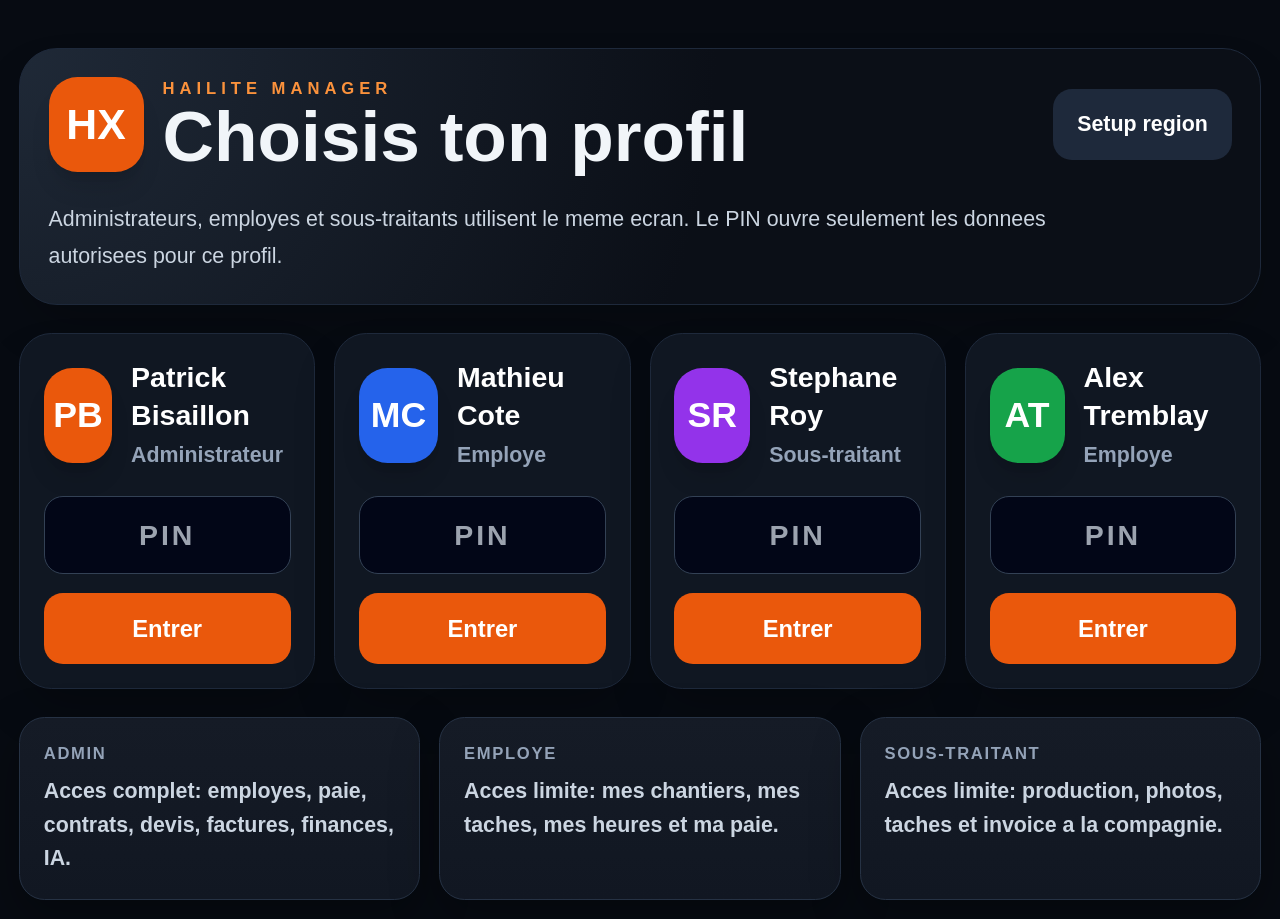
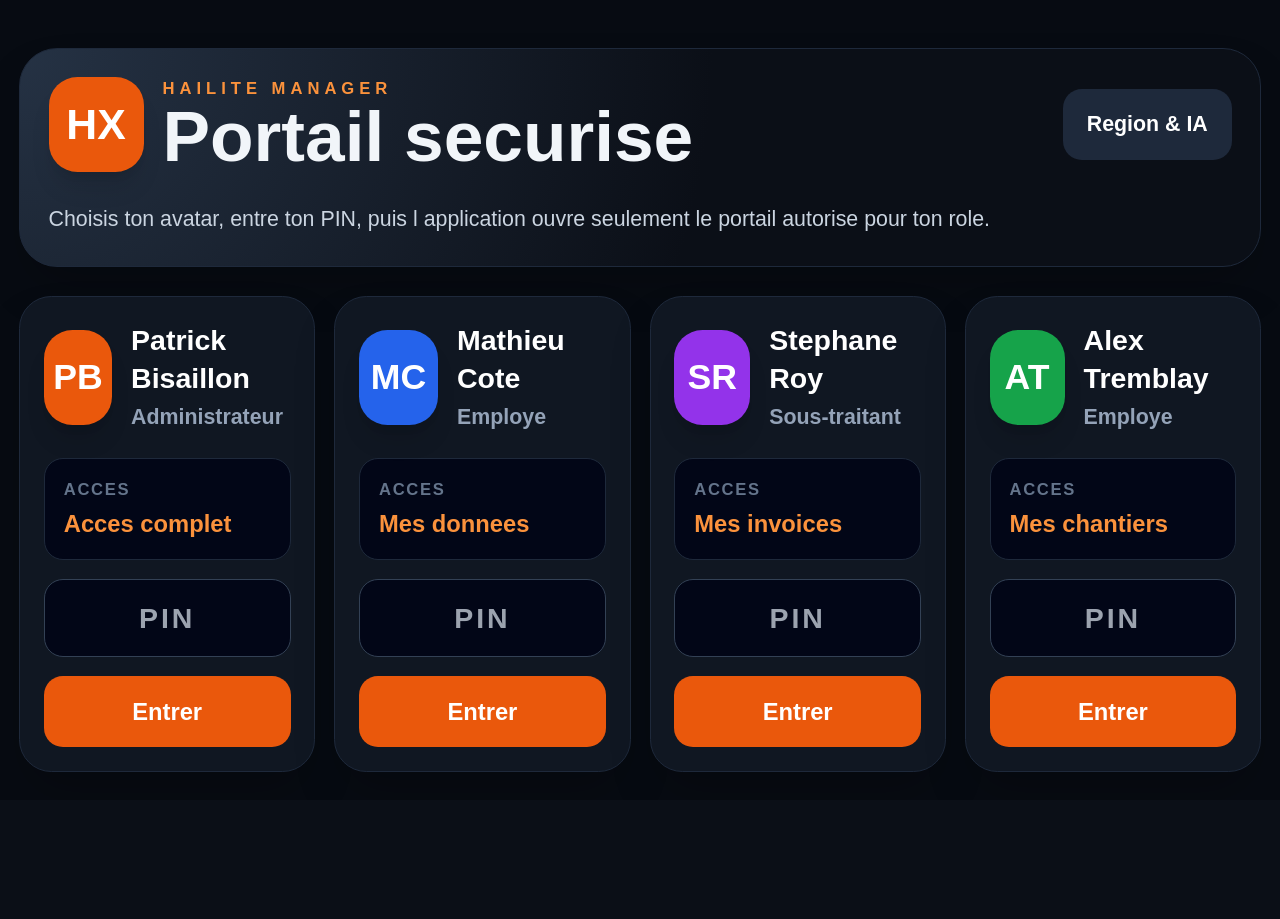
Before and after one commit to bisaillonpatrick1979-dev/Chatgpt-hailite-, a Next.js app: page / in a window 1280 px wide. After the commit the page ends 800 px from the top, so only its background shows below. Built offline with nearby package versions, Linux system fonts and the light colour scheme.

Commit message:
Refine installed portal visual and onboarding link

```diff
--- a/app/page.tsx
+++ b/app/page.tsx
@@ -1,28 +1,28 @@
 import Link from "next/link";
 
 const people = [
-  { name: "Patrick Bisaillon", role: "Administrateur", initials: "PB", href: "/admin", color: "bg-orange-600" },
-  { name: "Mathieu Cote", role: "Employe", initials: "MC", href: "/worker", color: "bg-blue-600" },
-  { name: "Stephane Roy", role: "Sous-traitant", initials: "SR", href: "/contractor", color: "bg-purple-600" },
-  { name: "Alex Tremblay", role: "Employe", initials: "AT", href: "/worker", color: "bg-green-600" }
+  { name: "Patrick Bisaillon", role: "Administrateur", initials: "PB", href: "/admin", color: "bg-orange-600", status: "Acces complet" },
+  { name: "Mathieu Cote", role: "Employe", initials: "MC", href: "/worker", color: "bg-blue-600", status: "Mes donnees" },
+  { name: "Stephane Roy", role: "Sous-traitant", initials: "SR", href: "/contractor", color: "bg-purple-600", status: "Mes invoices" },
+  { name: "Alex Tremblay", role: "Employe", initials: "AT", href: "/worker", color: "bg-green-600", status: "Mes chantiers" }
 ];
 
 export default function Root() {
   return (
     <main className="min-h-screen bg-[#070b12] p-4 text-slate-100">
       <section className="mx-auto max-w-6xl pt-6">
-        <div className="rounded-[2rem] border border-slate-800 bg-[radial-gradient(circle_at_top_left,#1f2937,#0b0f17_55%)] p-6 shadow-2xl">
+        <div className="rounded-[2rem] border border-slate-800 bg-[radial-gradient(circle_at_top_left,#253244,#0b0f17_55%)] p-6 shadow-2xl">
           <div className="flex flex-col justify-between gap-4 md:flex-row md:items-center">
             <div className="flex items-center gap-4">
               <div className="flex h-20 w-20 items-center justify-center rounded-3xl bg-orange-600 text-4xl font-black text-white shadow-xl">HX</div>
               <div>
                 <p className="text-sm font-black uppercase tracking-[0.3em] text-orange-400">Hailite Manager</p>
-                <h1 className="text-4xl font-black leading-tight md:text-6xl">Choisis ton profil</h1>
+                <h1 className="text-4xl font-black leading-tight md:text-6xl">Portail securise</h1>
               </div>
             </div>
-            <Link href="/settings" className="rounded-2xl bg-slate-800 px-5 py-4 text-center text-lg font-black text-white">Setup region</Link>
+            <Link href="/onboarding" className="rounded-2xl bg-slate-800 px-5 py-4 text-center text-lg font-black text-white">Region & IA</Link>
           </div>
-          <p className="large-readable mt-6 max-w-4xl text-slate-300">Administrateurs, employes et sous-traitants utilisent le meme ecran. Le PIN ouvre seulement les donnees autorisees pour ce profil.</p>
+          <p className="large-readable mt-6 max-w-4xl text-slate-300">Choisis ton avatar, entre ton PIN, puis l application ouvre seulement le portail autorise pour ton role.</p>
         </div>
 
         <section className="mt-6 grid gap-4 md:grid-cols-2 xl:grid-cols-4">
@@ -35,16 +35,14 @@ export default function Root() {
                   <p className="mt-1 text-lg font-bold text-slate-400">{person.role}</p>
                 </div>
               </div>
-              <input className="mt-5 w-full rounded-2xl border border-slate-700 bg-slate-950 p-4 text-center text-2xl font-black tracking-widest text-white" placeholder="PIN" />
+              <div className="mt-5 rounded-2xl border border-slate-800 bg-slate-950 p-4">
+                <p className="text-sm font-black uppercase tracking-widest text-slate-500">Acces</p>
+                <p className="mt-1 text-xl font-black text-orange-400">{person.status}</p>
+              </div>
+              <input className="mt-4 w-full rounded-2xl border border-slate-700 bg-slate-950 p-4 text-center text-2xl font-black tracking-widest text-white" placeholder="PIN" />
               <Link href={person.href} className="mt-4 flex justify-center rounded-2xl bg-orange-600 p-4 text-xl font-black text-white">Entrer</Link>
             </article>
           ))}
-        </section>
-
-        <section className="mt-6 grid gap-4 md:grid-cols-3">
-          <div className="pro-card p-5"><p className="text-sm font-black uppercase tracking-widest text-slate-400">Admin</p><p className="mt-2 text-lg font-bold text-slate-300">Acces complet: employes, paie, contrats, devis, factures, finances, IA.</p></div>
-          <div className="pro-card p-5"><p className="text-sm font-black uppercase tracking-widest text-slate-400">Employe</p><p className="mt-2 text-lg font-bold text-slate-300">Acces limite: mes chantiers, mes taches, mes heures et ma paie.</p></div>
-          <div className="pro-card p-5"><p className="text-sm font-black uppercase tracking-widest text-slate-400">Sous-traitant</p><p className="mt-2 text-lg font-bold text-slate-300">Acces limite: production, photos, taches et invoice a la compagnie.</p></div>
         </section>
       </section>
     </main>
```
